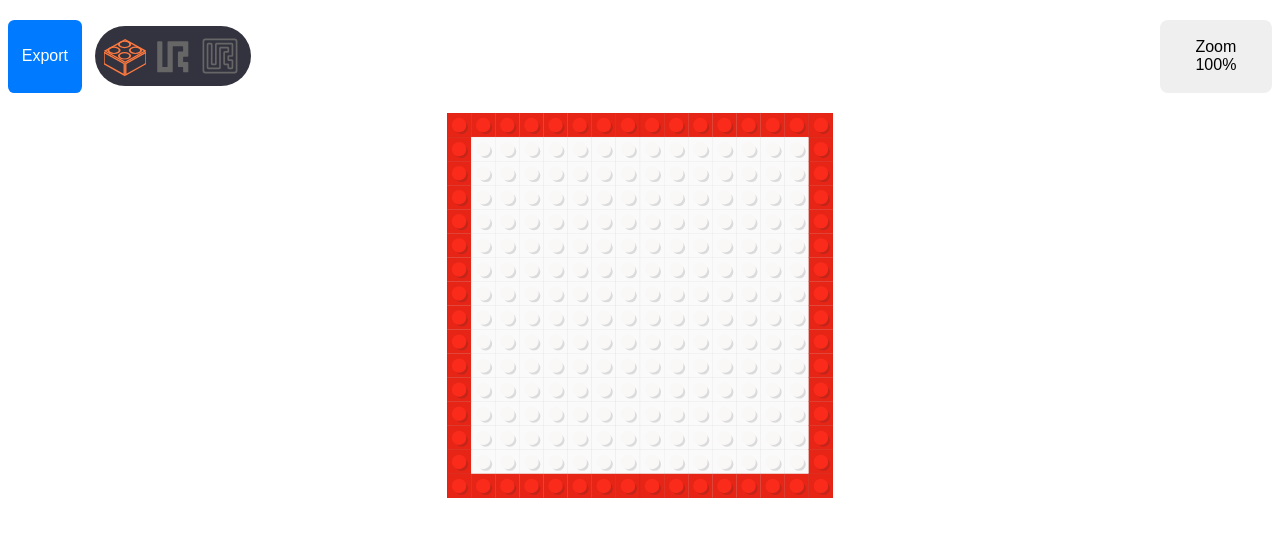
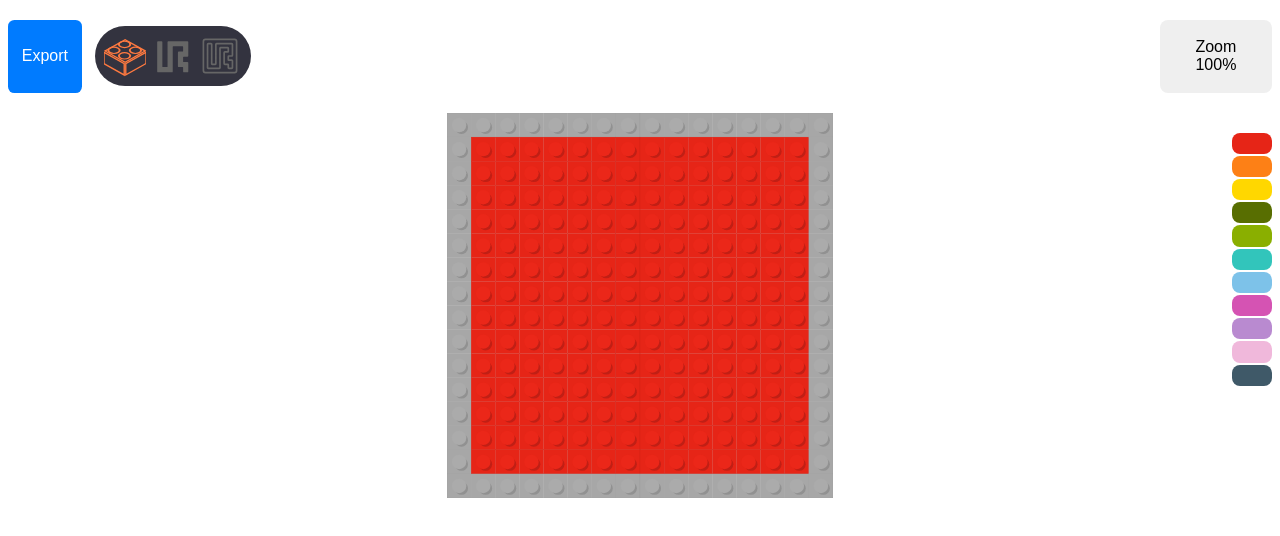
Before and after one commit to dpengineering/Elementary-Maze-Builder, a React (Vite) app: page / in a window 1280 px wide. Shown: the top 536 px of the page. Built offline with nearby package versions, Linux system fonts and the light colour scheme.

Commit message:
different lego colors

```diff
--- a/src/App.css
+++ b/src/App.css
@@ -106,3 +106,21 @@ input[class="brickIcon"]:focus + img {
 #exportButton:hover {
   background-color: #005bbd;
 }
+/* style={{ display: "flex", justifyContent: "space-between", margin: `20px auto` }} */
+#baseplateColorPicker {
+  display: flex;
+  justify-content: "space-between";
+  margin: 20px auto;
+  flex-direction: column;
+  position: absolute;
+  right: 0;
+  top: 0;
+}
+
+#baseplateColorPicker > button {
+  margin-bottom: 2px;
+}
+
+#grid {
+  margin: auto
+}
--- a/src/App.jsx
+++ b/src/App.jsx
@@ -54,6 +54,7 @@ export default function App() {
   const [mode, setMode] = useState(MODE_BRICKS);
   const [showIssues, setShowIssues] = useState(false);
   const [zoomPercent, setZoomPercent] = useState(100);
+  const [basePlateColorIndex, setBasePlateColorIndex] = useState(0);
 
   const intervalRef = useRef(0);
   const inputRef = useRef(null);
@@ -94,6 +95,7 @@ export default function App() {
     mode: mode,
     zoom: zoomPercent / 100,
     selectedEngraving: selectedEngraving,
+    basePlateColor: D.BASEPLATE_COLORS[basePlateColorIndex]
   };
 
   const onExport = () => {
@@ -128,6 +130,21 @@ export default function App() {
     </div>;
   }
 
+  let baseplateColorPickerDiv = null;
+  if (mode === MODE_BRICKS) {
+    baseplateColorPickerDiv = <div>
+      <div id="baseplateColorPicker">
+        {D.BASEPLATE_COLORS.map((color, index) => {
+          return <button
+            key={index}
+            style={{backgroundColor: color[0]}}
+            onClick={() => setBasePlateColorIndex(index)}
+          />
+        })}
+      </div>
+    </div>;
+  }
+
 
   return <div>
     <div style={{ display: "flex", justifyContent: "space-between", margin: `20px auto` }}>
@@ -148,9 +165,11 @@ export default function App() {
     </div>
     <div style={{
       display: "flex",
-      flexDirection: "column",
+      flexDirection: "row",
       alignItems: "center",
-      margin: `20px auto`
+      margin: `20px auto`,
+      position: "relative",
+      justifyContent: "space-between",
     }}>
 
       <Grid
@@ -160,7 +179,9 @@ export default function App() {
         renderProps={renderProps}
         setSelectedEngraving={setSelectedEngraving}
       />
+      {baseplateColorPickerDiv}
     </div>
+
   </div>
 }
 
--- a/src/Dimensions.jsx
+++ b/src/Dimensions.jsx
@@ -20,3 +20,21 @@ export const BALL_HOLE_RADIUS = CELL_SIZE * 0.4;
 // color of anything being engraved
 export const ENGRAVING_DISPLAY_COLOR = '#AAAAAA'; // grey
 export const ENGRAVING_EXPORT_COLOR = 'red';
+
+// Lego colors
+export const BASEPLATE_COLORS = [
+    // color, shadow, highlight
+    ['#e62517', '#c01f15', '#eb2719'], // red
+    ['#fd8016', '#e67314', '#ff8518'], // orange
+    ['#ffd700', '#d1b700', '#ffdb04'], // yellow
+    ['#586e01', '#4d5f01', '#5e7601'], // dark green
+    ['#8aaf00', '#789900', '#8fb900'], // light green
+    ['#32c5bb', '#2ba99f', '#36c9bf'], // turquoise
+    ['#7dc2e9', '#6ba9c8', '#86caee'], // light blue
+    ['#d553b3', '#ba49a0', '#db57b8'], // purple
+    ['#b98ad0', '#a178b9', '#bf92d5'], // lilac
+    ['#f0b8db', '#d8a3c3', '#f2bddf'], // pink
+    ['#3f5968', '#364c57', '#445f6e'], // black
+];
+
+export const BRICK_COLOR = ['#a7a7a7', '#919191', '#ababab']; // grey
--- a/src/Grid.jsx
+++ b/src/Grid.jsx
@@ -64,7 +64,7 @@ export function Grid(props) {
         }
         if (row === 0 || row === gridSize - 1 || col === 0 || col === gridSize - 1) return; // Ignore border clicks
 
-        const newColor = draggingMode ? Math.floor(1 + Math.random() * 3) : 0;
+        const newColor = draggingMode ? 1 : 0;
         // Create a new grid with the clicked cell toggled
         const newGrid = grid.map((r, i) =>
             r.map((c, j) => (i === row && j === col ? newColor : c))
@@ -88,6 +88,7 @@ export function Grid(props) {
     }
 
     return <div
+        id="grid"
         className="noselect">
         <img
             draggable="false"
--- a/src/rendering.jsx
+++ b/src/rendering.jsx
@@ -1,5 +1,5 @@
 import { MODE_OUTLINE, MODE_BRICKS } from './App';
-import {TOTAL_WIDTH, CELL_SIZE, BORDER_RADIUS, SCREW_HOLE_RADIUS, BALL_HOLE_RADIUS, INTERIOR_FILLET_RADIUS, EXTERIOR_FILLET_RADIUS, SCREW_HOLE_OFFSET, FONT_SIZE, ENGRAVING_DISPLAY_COLOR, ENGRAVING_EXPORT_COLOR, CELLS_PER_COL, TEXT_Y_OFFSET} from './Dimensions';
+import {TOTAL_WIDTH, CELL_SIZE, BORDER_RADIUS, SCREW_HOLE_RADIUS, BALL_HOLE_RADIUS, INTERIOR_FILLET_RADIUS, EXTERIOR_FILLET_RADIUS, SCREW_HOLE_OFFSET, FONT_SIZE, ENGRAVING_DISPLAY_COLOR, ENGRAVING_EXPORT_COLOR, CELLS_PER_COL, TEXT_Y_OFFSET, BRICK_COLOR} from './Dimensions';
 // How wide we draw the cut lines.
 // Probably irrelevant to the laser cutter but might matter
 // if cutting mode set to fill
@@ -280,13 +280,6 @@ export function exportToSVG(grid, engravings, renderProps) {
     return svgContent;
   }
 
-  const BRICK_COLORS = [
-    // color, shadow, highlight
-    ['#fafafa', '#dbdbdb', '#faf7f7'],
-    ['#e62517', '#c22519', '#fa2b1b'],
-    ['#ffd700', '#dbba04', '#ffdb12'],
-    ['#025ccc', '#0251b3', '#026bed']
-  ];
 
   function exportBricks(grid, renderProps) {
     function drawStud(x,y, color, shadowColor) {
@@ -297,8 +290,10 @@ export function exportToSVG(grid, engravings, renderProps) {
     function drawBrick(row, col) {
         const x = col * CELL_SIZE;
         const y = row * CELL_SIZE;
-
-        const colors = BRICK_COLORS[grid[row][col]];
+        let colors = BRICK_COLOR;
+        if (!grid[row][col]) {
+          colors = renderProps.basePlateColor;
+        }
         const mainColor = colors[0];
         const shadowColor = colors[1];
         const highlightColor = colors[2];
```
